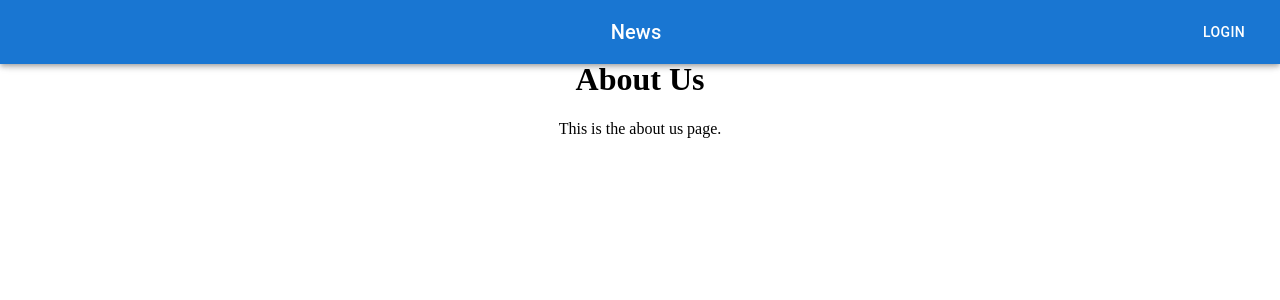
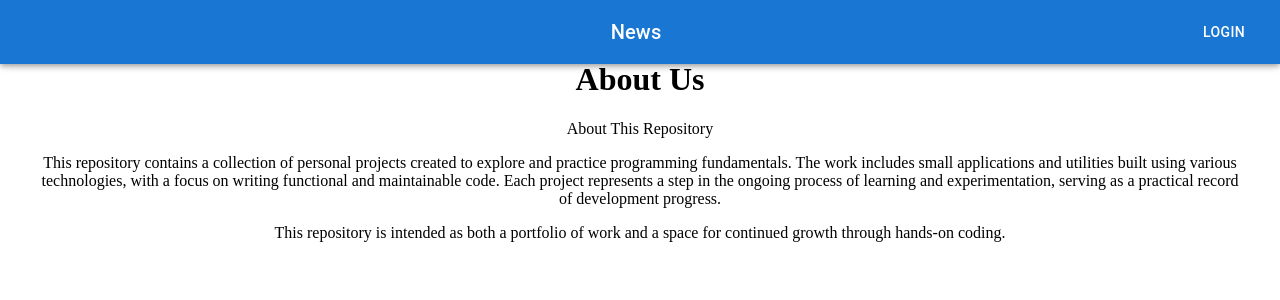
Before and after one commit to MrFoxington/React-TestApp, a React (Vite) app: page /about in a window 1280 px wide. Shown: the top 300 px of the page. Built offline with nearby package versions, Linux system fonts and the light colour scheme; some icons are missing.

Commit message:
Add blurb to aboutUS page

```diff
--- a/src/pages/AboutUs.jsx
+++ b/src/pages/AboutUs.jsx
@@ -4,7 +4,13 @@ export default function AboutUs() {
   return (
     <>
       <h1>About Us</h1>
-      <p>This is the about us page.</p>
+      <p>About This Repository</p>
+
+      <p>
+        This repository contains a collection of personal projects created to explore and practice programming fundamentals. The work includes small applications and utilities built using various technologies, with a focus on writing functional and maintainable code. Each project represents a step in the ongoing process of learning and experimentation, serving as a practical record of development progress.
+      </p>
+
+      <p>This repository is intended as both a portfolio of work and a space for continued growth through hands-on coding.</p>
     </>
   );
 }
```
